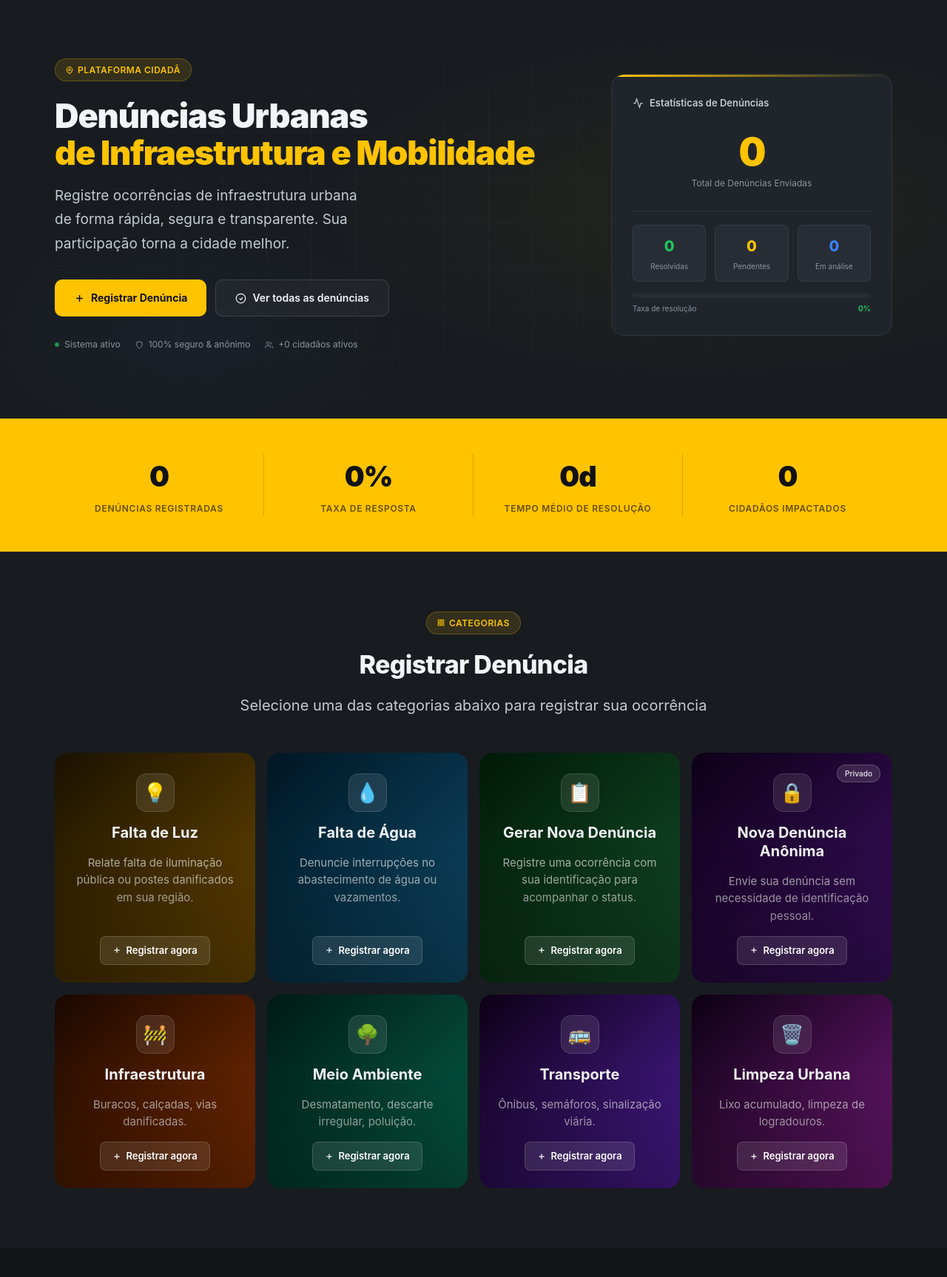
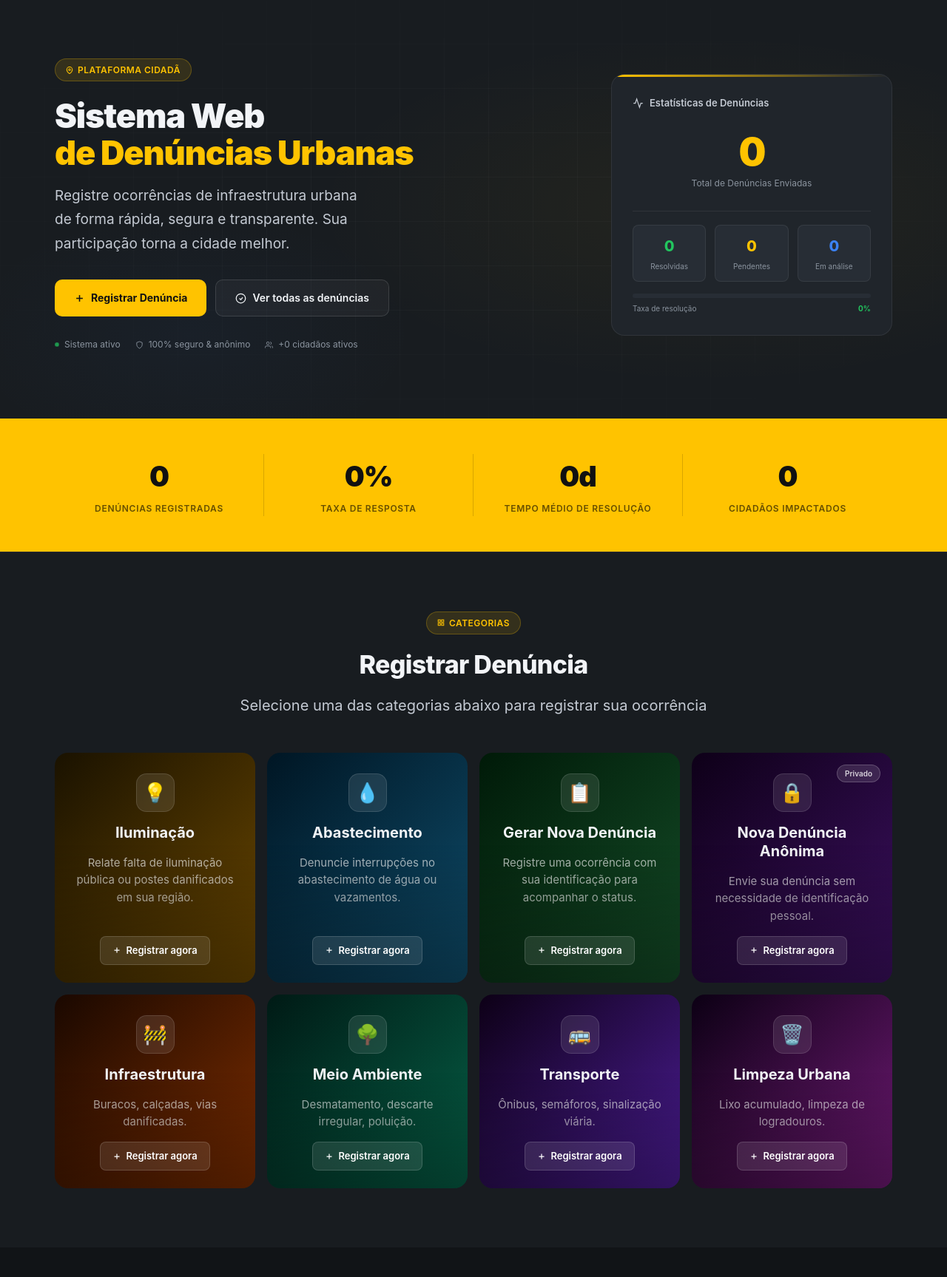
Before and after one commit to ydannielmamede/sistema-web-denuncias-urbanas, a Django app: page / in a window 1280 px wide. Shown: the part 63-1790 px from the top of the page at 74% size. Run offline with Django 5.2, Linux system fonts and the light colour scheme; data comes from the database, SQL or seed files in the repository; data that the repository does not hold is empty.

Commit message:
Alterar texto html (#38)
Co-authored-by: Daniel Mamede <mamededaniel01@gmail.com>

```diff
--- a/templates/index.html
+++ b/templates/index.html
@@ -26,8 +26,8 @@
               </span>
             </div>
             <h1 id="hero-title" class="hero-title fade-up fade-up-1">
-              Denúncias Urbanas
-              <span class="line-accent">de Infraestrutura e Mobilidade</span>
+              Sistema Web
+              <span class="line-accent">de Denúncias Urbanas</span>
             </h1>
             <p class="hero-desc fade-up fade-up-2">
               Registre ocorrências de infraestrutura urbana de forma rápida,
@@ -201,7 +201,7 @@
           <li>
             <div class="cat-card luz">
               <div class="cat-icon">💡</div>
-              <div class="cat-title">Falta de Luz</div>
+              <div class="cat-title">Iluminação</div>
               <div class="cat-desc">
                 Relate falta de iluminação pública ou postes danificados em
                 sua região.
@@ -220,7 +220,7 @@
           <li>
             <div class="cat-card agua">
               <div class="cat-icon">💧</div>
-              <div class="cat-title">Falta de Água</div>
+              <div class="cat-title">Abastecimento</div>
               <div class="cat-desc">
                 Denuncie interrupções no abastecimento de água ou vazamentos.
               </div>
```
